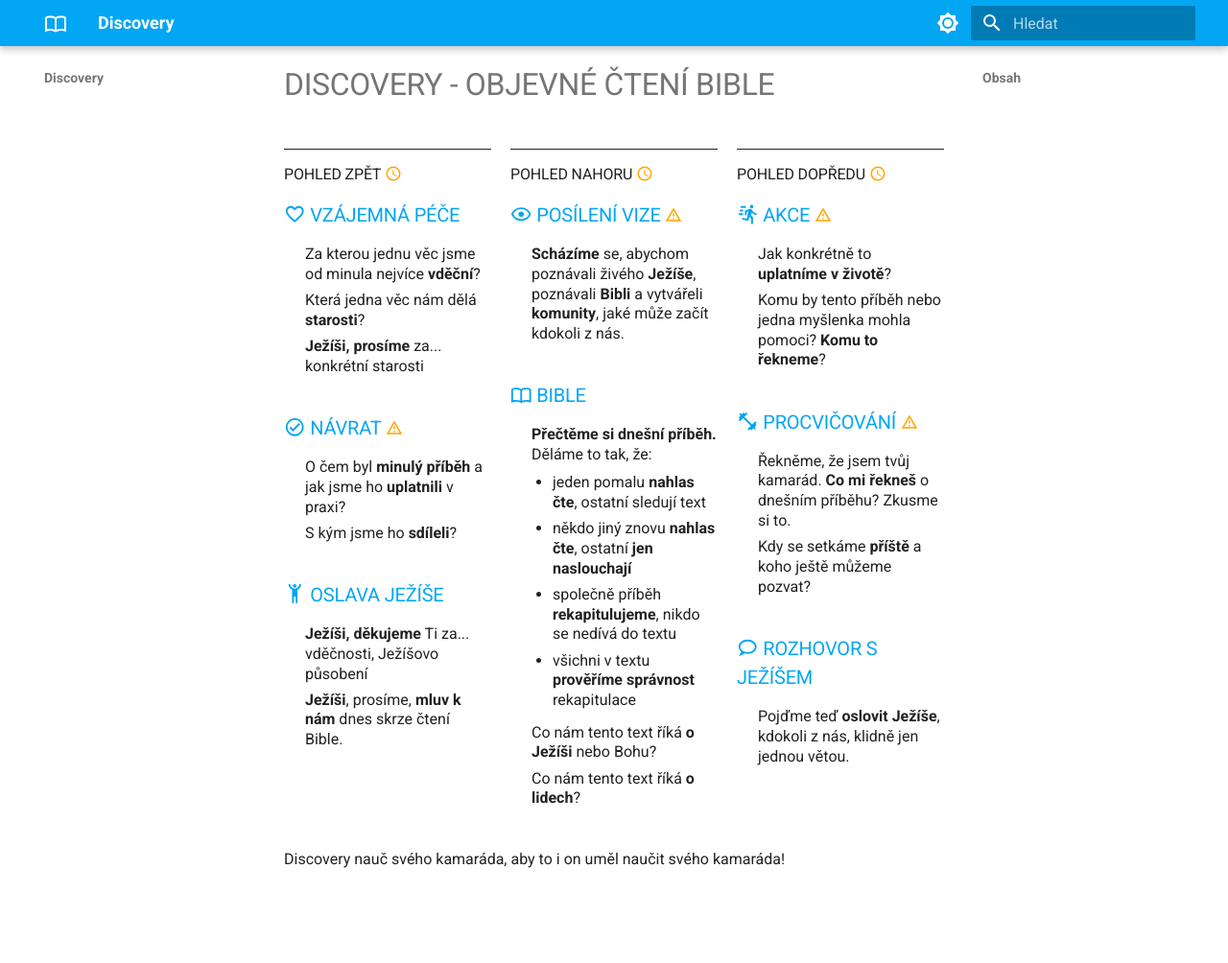
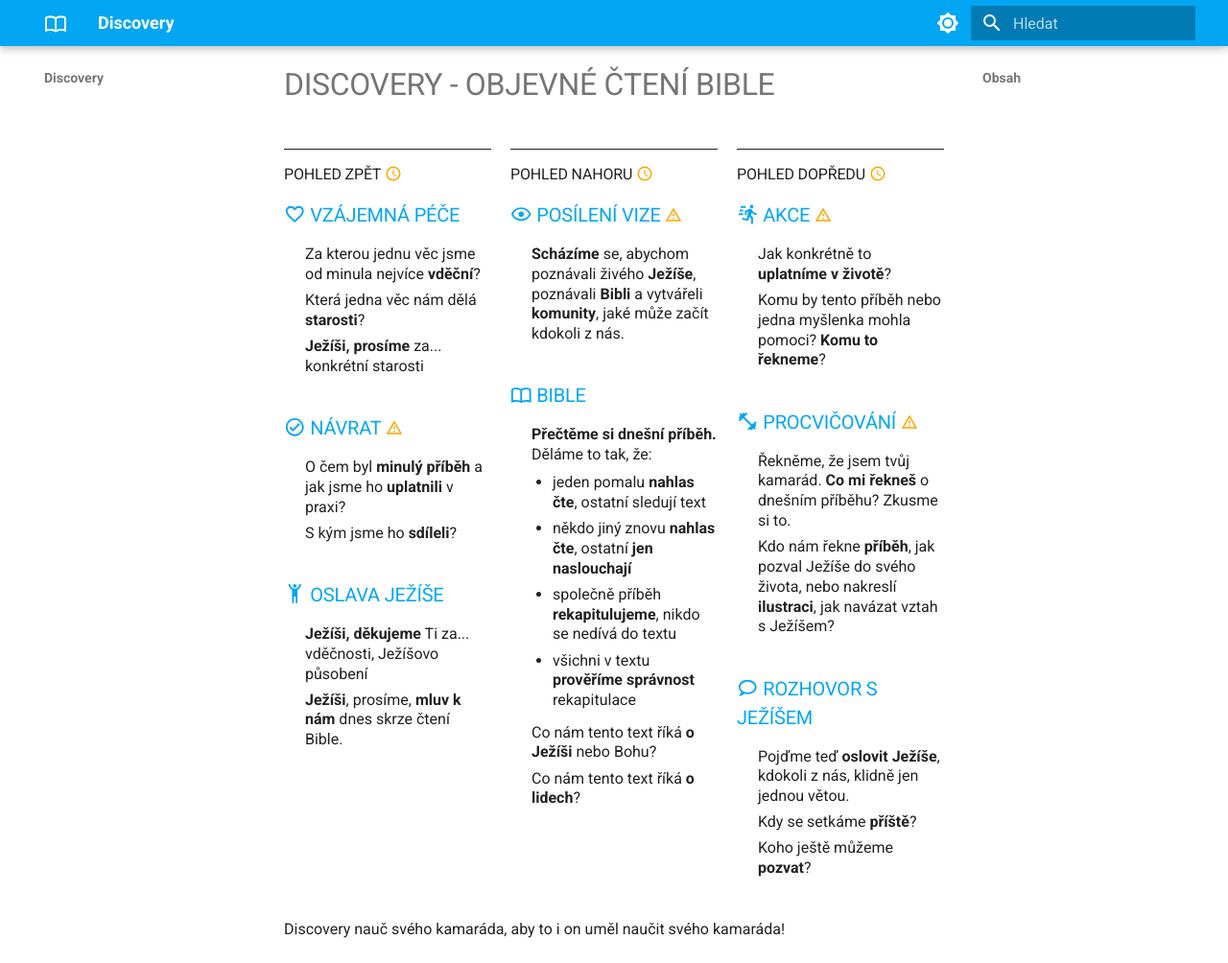
Before and after one commit to dvopalecky/discovery, an MkDocs documentation site: the page built from docs/index.md, in a window 1280 px wide and 1004 px high. Shown: the whole window at 96% size. Built offline with MkDocs 1.6.1 and Material for MkDocs 9.7.7, drawn with Linux system fonts in a browser that asks for light colours.

Commit message:
přidání otázky na osobní nebo Boží příběh

```diff
--- a/docs/index.md
+++ b/docs/index.md
@@ -49,10 +49,12 @@
 
 ### :material-dumbbell: Procvičování :material-alert-outline:{ title="Nikdy nevynechej" .nikdy-nevynechej }
 - Řekněme, že jsem tvůj kamarád. **Co mi řekneš** o dnešním příběhu? Zkusme si to.
-- Kdy se setkáme **příště** a koho ještě můžeme pozvat?
+- Kdo nám řekne **příběh**, jak pozval Ježíše do svého života, nebo nakreslí **ilustraci**, jak navázat vztah s Ježíšem?
 
 ### :material-chat-outline: Rozhovor s Ježíšem
 - Pojďme teď **oslovit Ježíše**, kdokoli z nás, klidně jen jednou větou.
+- Kdy se setkáme **příště**?
+- Koho ještě můžeme **pozvat**?
 
 </div>
 </div>
```
